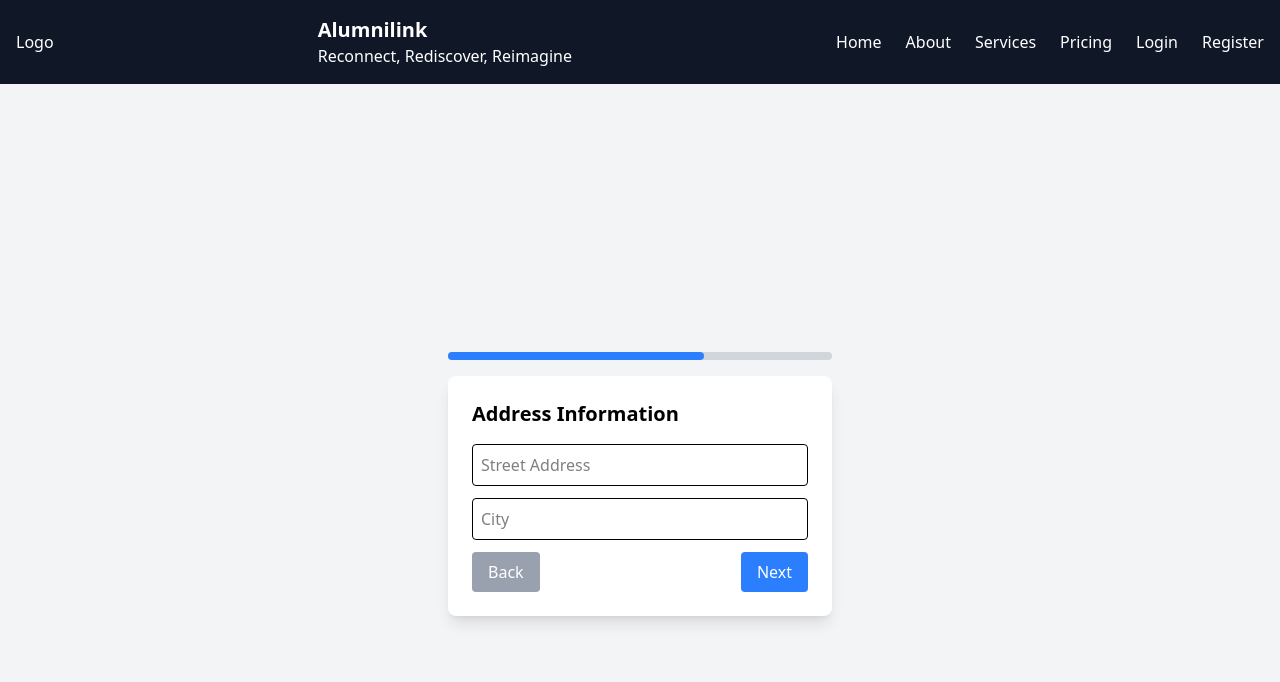
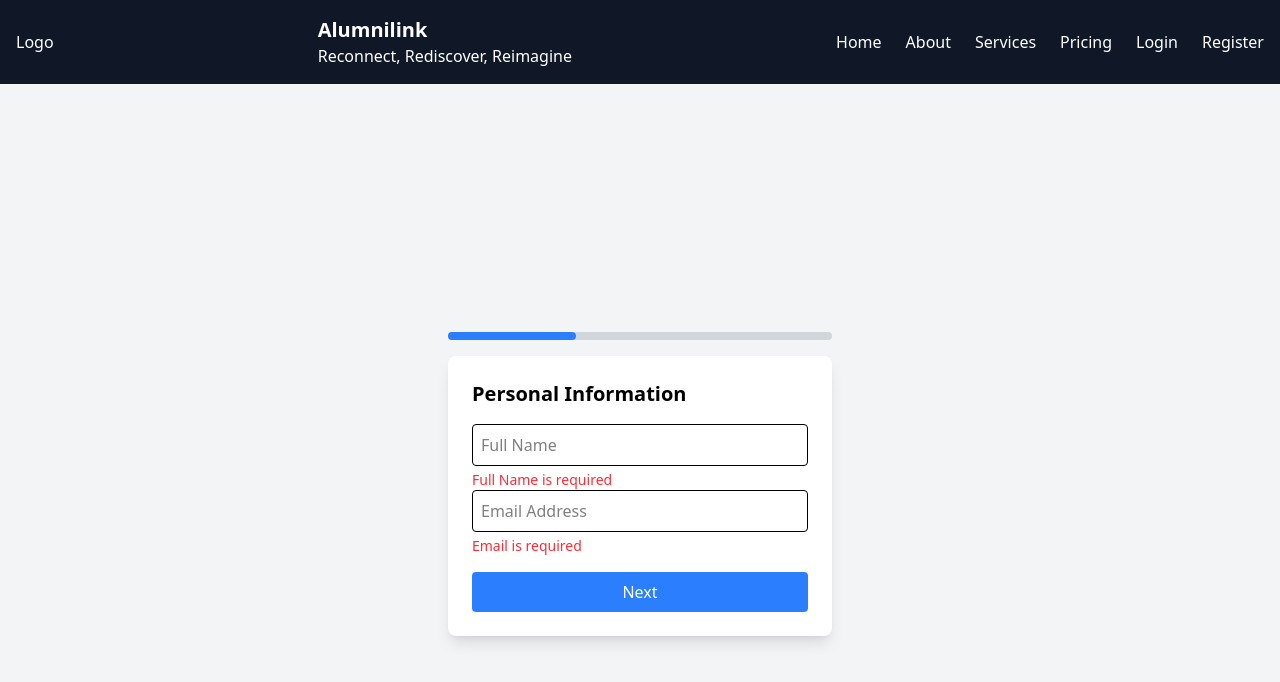
Before and after one commit to blank122/alumni-link-frontend, a React (Vite) app: page /register in a window 1280 px wide. Both pictures are taken after a click on the button "Next". Shown: the top 682 px of the page. Built offline with nearby package versions, Linux system fonts and the light colour scheme.

Commit message:
updated the registration added a function that the user cannot go next if he/she didnt input any in the input

```diff
--- a/src/pages/Register.jsx
+++ b/src/pages/Register.jsx
@@ -1,11 +1,10 @@
 /* eslint-disable react/prop-types */
 import { useState } from "react";
+import { motion } from "framer-motion";
 import Navbar from "../components/layouts/Navbar";
-import { motion } from "framer-motion";
 
-// 📌 Progress Bar Component
 const ProgressBar = ({ step }) => {
-    const progress = (step / 3) * 100; // 3 Steps → Convert to %
+    const progress = (step / 3) * 100;
     return (
         <div className="w-96 mx-auto mb-4">
             <div className="h-2 bg-gray-300 rounded-full">
@@ -19,9 +18,15 @@ const ProgressBar = ({ step }) => {
         </div>
     );
 };
-// 📌 Step 1: Personal Information
-const PersonalInfoStep = ({ userData, handleChange, nextStep }) => (
-    <div className="p-6 bg-white rounded-lg shadow-lg w-96 mx-auto">
+
+const PersonalInfoStep = ({ userData, handleChange, nextStep, errors }) => {
+    return (
+        <motion.div
+            className="p-6 bg-white rounded-lg shadow-lg w-96 mx-auto"
+            initial={{ opacity: 0, x: -50 }}
+            animate={{ opacity: 1, x: 0 }}
+            transition={{ duration: 0.5 }}
+        >
             <h2 className="text-xl font-semibold mb-4">Personal Information</h2>
             <input
                 type="text"
@@ -29,25 +34,35 @@ const PersonalInfoStep = ({ userData, handleChange, nextStep }) => (
                 placeholder="Full Name"
                 onChange={handleChange}
                 value={userData.name}
-            className="w-full p-2 border rounded mb-3"
+                className="w-full p-2 border rounded mb-1"
             />
+            {errors.name && <p className="text-red-500 text-sm">{errors.name}</p>}
+
             <input
                 type="email"
                 name="email"
                 placeholder="Email Address"
                 onChange={handleChange}
                 value={userData.email}
-            className="w-full p-2 border rounded mb-3"
+                className="w-full p-2 border rounded mb-1"
             />
-        <button onClick={nextStep} className="w-full bg-blue-500 text-white py-2 rounded">
+            {errors.email && <p className="text-red-500 text-sm">{errors.email}</p>}
+
+            <button onClick={nextStep} className="w-full py-2 bg-blue-500 text-white rounded mt-4">
                 Next
             </button>
-    </div>
+        </motion.div>
     );
+};
 
-// 📌 Step 2: Address Information
-const AddressInfoStep = ({ userData, handleChange, nextStep, prevStep }) => (
-    <div className="p-6 bg-white rounded-lg shadow-lg w-96 mx-auto">
+const AddressInfoStep = ({ userData, handleChange, nextStep, prevStep, errors }) => {
+    return (
+        <motion.div
+            className="p-6 bg-white rounded-lg shadow-lg w-96 mx-auto"
+            initial={{ opacity: 0, x: 50 }}
+            animate={{ opacity: 1, x: 0 }}
+            transition={{ duration: 0.5 }}
+        >
             <h2 className="text-xl font-semibold mb-4">Address Information</h2>
             <input
                 type="text"
@@ -55,17 +70,21 @@ const AddressInfoStep = ({ userData, handleChange, nextStep, prevStep }) => (
                 placeholder="Street Address"
                 onChange={handleChange}
                 value={userData.address}
-            className="w-full p-2 border rounded mb-3"
+                className="w-full p-2 border rounded mb-1"
             />
+            {errors.address && <p className="text-red-500 text-sm">{errors.address}</p>}
+
             <input
                 type="text"
                 name="city"
                 placeholder="City"
                 onChange={handleChange}
                 value={userData.city}
-            className="w-full p-2 border rounded mb-3"
+                className="w-full p-2 border rounded mb-1"
             />
-        <div className="flex justify-between">
+            {errors.city && <p className="text-red-500 text-sm">{errors.city}</p>}
+
+            <div className="flex justify-between mt-4">
                 <button onClick={prevStep} className="bg-gray-400 text-white px-4 py-2 rounded">
                     Back
                 </button>
@@ -73,12 +92,18 @@ const AddressInfoStep = ({ userData, handleChange, nextStep, prevStep }) => (
                     Next
                 </button>
             </div>
-    </div>
+        </motion.div>
     );
+};
 
-// 📌 Step 3: Account Information
-const AccountInfoStep = ({ userData, handleChange, prevStep, handleSubmit }) => (
-    <div className="p-6 bg-white rounded-lg shadow-lg w-96 mx-auto">
+const AccountInfoStep = ({ userData, handleChange, prevStep, handleSubmit, errors }) => {
+    return (
+        <motion.div
+            className="p-6 bg-white rounded-lg shadow-lg w-96 mx-auto"
+            initial={{ opacity: 0, x: 50 }}
+            animate={{ opacity: 1, x: 0 }}
+            transition={{ duration: 0.5 }}
+        >
             <h2 className="text-xl font-semibold mb-4">Account Information</h2>
             <input
                 type="password"
@@ -86,9 +111,11 @@ const AccountInfoStep = ({ userData, handleChange, prevStep, handleSubmit }) =>
                 placeholder="Create Password"
                 onChange={handleChange}
                 value={userData.password}
-            className="w-full p-2 border rounded mb-3"
+                className="w-full p-2 border rounded mb-1"
             />
-        <div className="flex justify-between">
+            {errors.password && <p className="text-red-500 text-sm">{errors.password}</p>}
+
+            <div className="flex justify-between mt-4">
                 <button onClick={prevStep} className="bg-gray-400 text-white px-4 py-2 rounded">
                     Back
                 </button>
@@ -96,10 +123,10 @@ const AccountInfoStep = ({ userData, handleChange, prevStep, handleSubmit }) =>
                     Submit
                 </button>
             </div>
-    </div>
+        </motion.div>
     );
+};
 
-// 📌 Multi-Step Form Component
 const MultiStepForm = () => {
     const [step, setStep] = useState(1);
     const [userData, setUserData] = useState({
@@ -109,18 +136,45 @@ const MultiStepForm = () => {
         city: "",
         password: "",
     });
+    const [errors, setErrors] = useState({});
 
-    // 📌 Handles form input changes
     const handleChange = (e) => {
         setUserData({ ...userData, [e.target.name]: e.target.value });
+        setErrors({ ...errors, [e.target.name]: "" }); // Clear error when user types
     };
 
-    // 📌 Navigation Functions
-    const nextStep = () => setStep(step + 1);
-    const prevStep = () => setStep(step - 1);
+    const validateStep = () => {
+        let newErrors = {};
+        if (step === 1) {
+            if (!userData.name) newErrors.name = "Full Name is required";
+            if (!userData.email) newErrors.email = "Email is required";
+        } else if (step === 2) {
+            if (!userData.address) newErrors.address = "Address is required";
+            if (!userData.city) newErrors.city = "City is required";
+        } else if (step === 3) {
+            if (!userData.password) newErrors.password = "Password is required";
+        }
+        return newErrors;
+    };
 
-    // 📌 Submit Data to Backend
+    const nextStep = () => {
+        const validationErrors = validateStep();
+        if (Object.keys(validationErrors).length > 0) {
+            setErrors(validationErrors);
+        } else {
+            setStep(step + 1);
+        }
+    };
+
+    const prevStep = () => {
+        setStep(step - 1);
+    };
+
     const handleSubmit = async () => {
+        const validationErrors = validateStep();
+        if (Object.keys(validationErrors).length > 0) {
+            setErrors(validationErrors);
+        } else {
             try {
                 const response = await fetch("https://your-api-url.com/register", {
                     method: "POST",
@@ -135,6 +189,7 @@ const MultiStepForm = () => {
                 console.error("Error submitting form:", error);
                 alert("Something went wrong!");
             }
+        }
     };
 
     return (
@@ -142,9 +197,9 @@ const MultiStepForm = () => {
             <Navbar />
             <div className="flex flex-col justify-center items-center h-screen bg-gray-100">
                 <ProgressBar step={step} />
-                {step === 1 && <PersonalInfoStep userData={userData} handleChange={handleChange} nextStep={nextStep} />}
-                {step === 2 && <AddressInfoStep userData={userData} handleChange={handleChange} nextStep={nextStep} prevStep={prevStep} />}
-                {step === 3 && <AccountInfoStep userData={userData} handleChange={handleChange} prevStep={prevStep} handleSubmit={handleSubmit} />}
+                {step === 1 && <PersonalInfoStep userData={userData} handleChange={handleChange} nextStep={nextStep} errors={errors} />}
+                {step === 2 && <AddressInfoStep userData={userData} handleChange={handleChange} nextStep={nextStep} prevStep={prevStep} errors={errors} />}
+                {step === 3 && <AccountInfoStep userData={userData} handleChange={handleChange} prevStep={prevStep} handleSubmit={handleSubmit} errors={errors} />}
             </div>
         </div>
 
```
Lines whose indentation alone changed are shown as unchanged.
